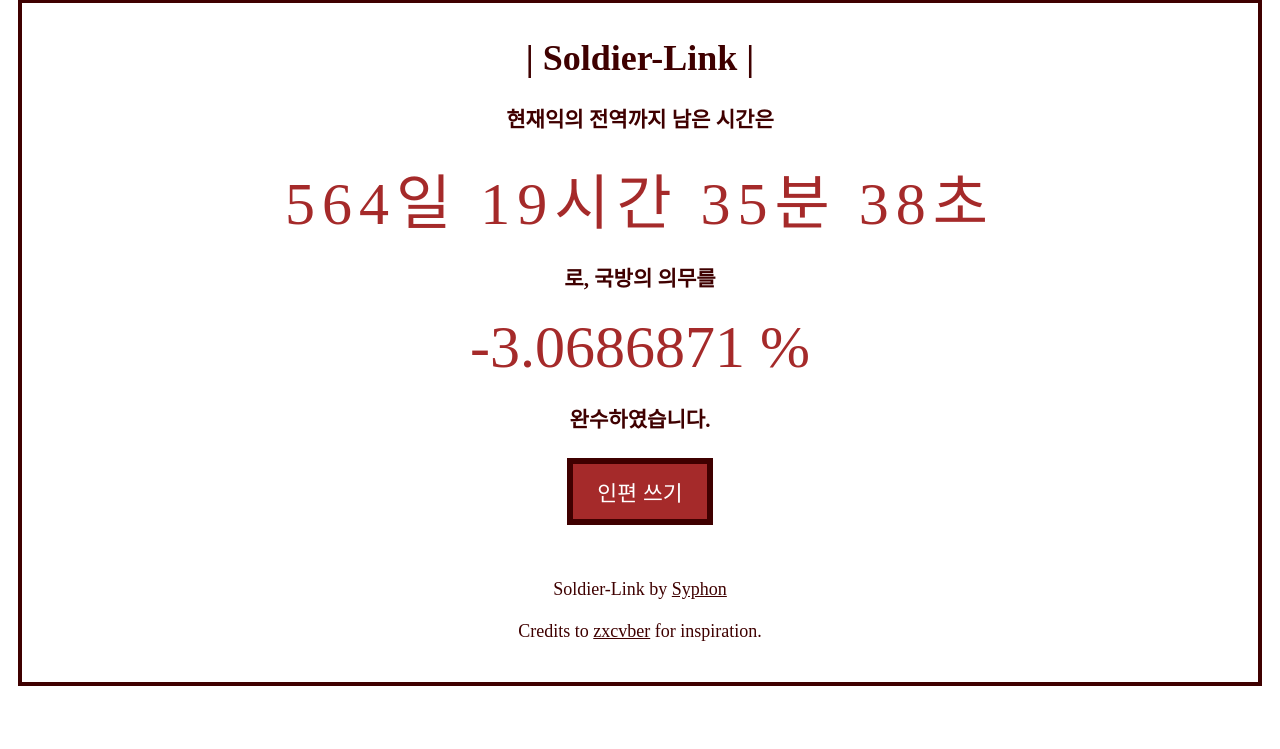
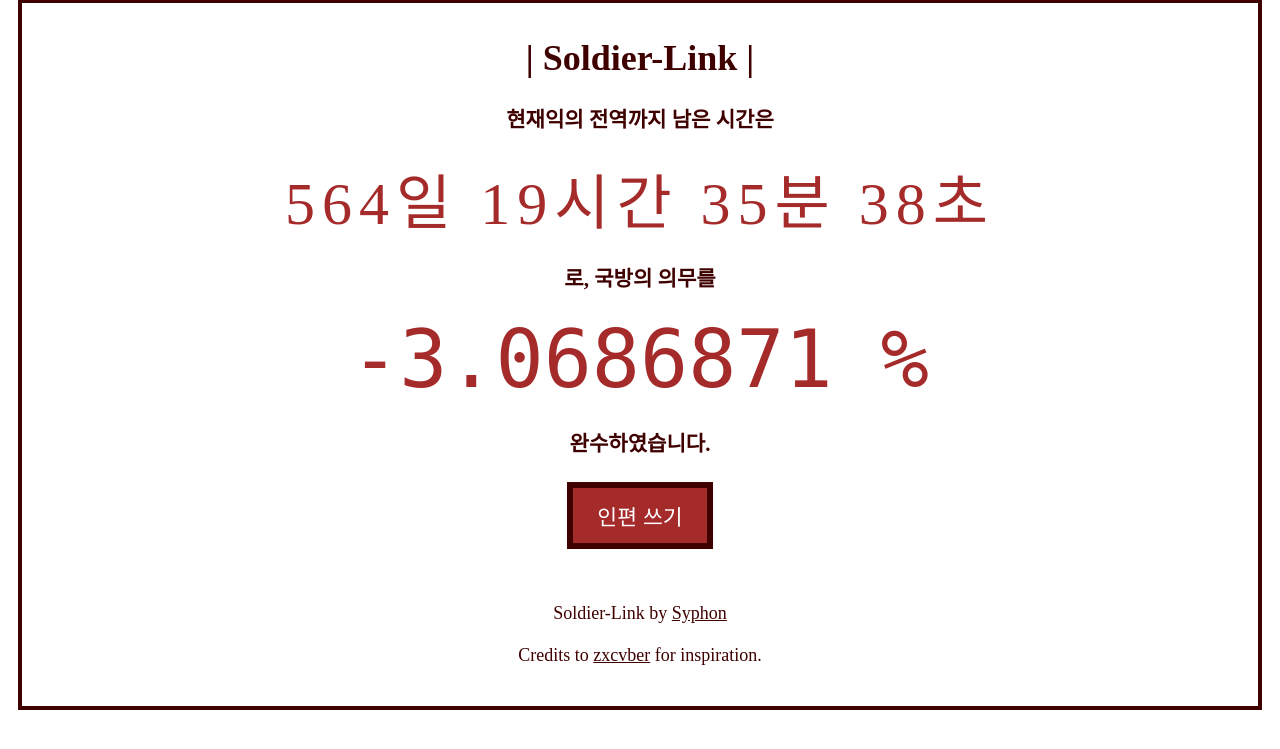
Before and after one commit to SyphonArch/soldier-link, a Django app: page / in a window 1280 px wide. Shown: the part 18-767 px from the top of the page. Run offline with Django 3.2, Linux system fonts and the light colour scheme.

Commit message:
Style changes

```diff
--- a/static/css/global_style.css
+++ b/static/css/global_style.css
@@ -80,7 +80,8 @@ footer {
     top: 50%;
     left: 50%;
     color: brown;
-    font-size: 60px;
+    font-size: 80px;
+    font-family: monospace;
 }
 
 a {
```
